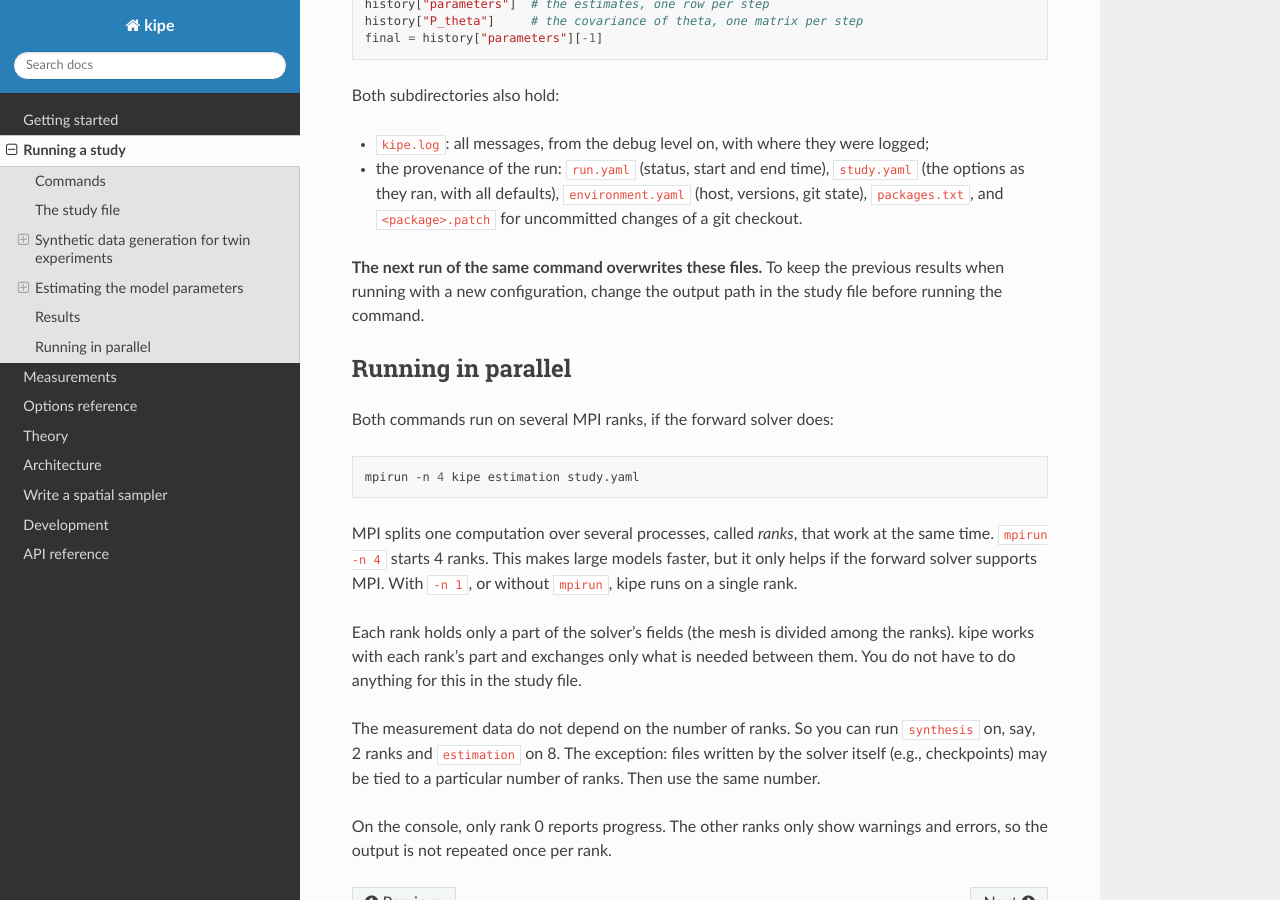
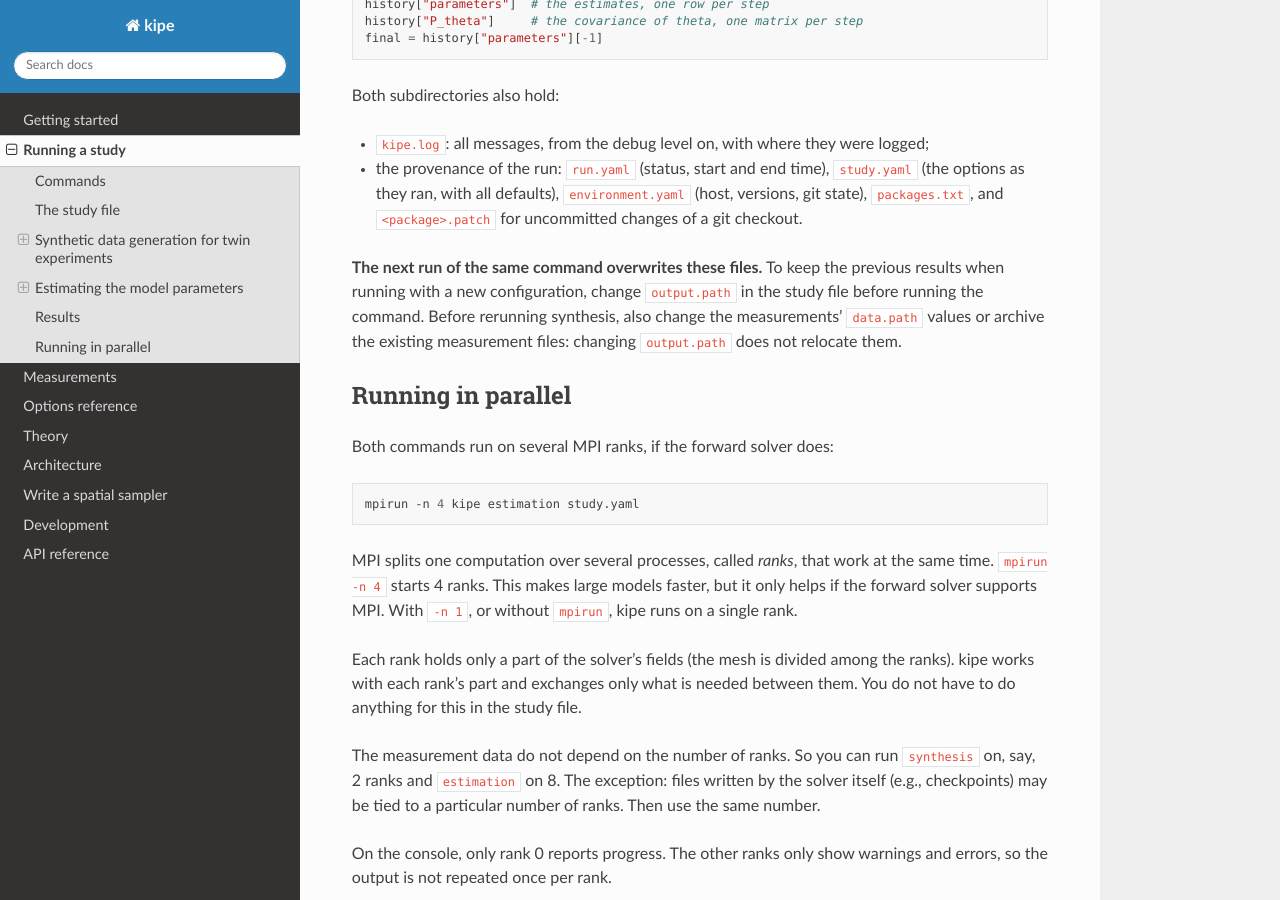
Before and after one commit to cardiomath/kipe, a Sphinx documentation site: the page built from docs/source/running.rst, in a window 1280 px wide and 900 px high, scrolled down 4233 px. Built offline with Sphinx 7.4.7 and the Read the Docs theme 3.1.0, drawn with Linux system fonts in a browser that asks for light colours; pages that are not in the unit, such as notebooks, are missing from menus.

Commit message:
fix(docs): Update instructions for output file management
Clarify instructions on preserving output files when re-running commands with new configurations.

Co-authored-by: Copilot Autofix powered by AI <175728472+Copilot@users.noreply.github.com>

```diff
--- a/docs/source/running.rst
+++ b/docs/source/running.rst
@@ -210,7 +210,10 @@ Both subdirectories also hold:
   options as they ran, with all defaults), ``environment.yaml`` (host, versions, git state),
   ``packages.txt``, and ``<package>.patch`` for uncommitted changes of a git checkout.
 
-**The next run of the same command overwrites these files.** To keep the previous results when running with a new configuration, change the output path in the study file before running the command.
+**The next run of the same command overwrites these files.** To keep the previous results
+when running with a new configuration, change ``output.path`` in the study file before
+running the command. Before rerunning synthesis, also change the measurements' ``data.path``
+values or archive the existing measurement files: changing ``output.path`` does not relocate them.
 
 Running in parallel
 -------------------
```
